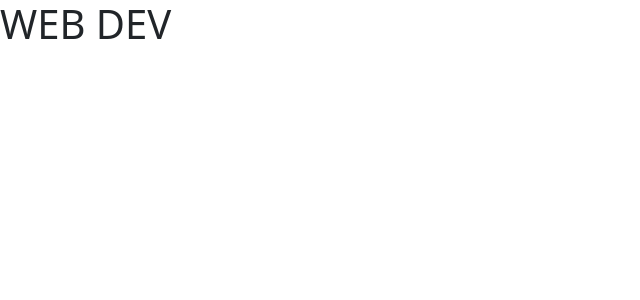
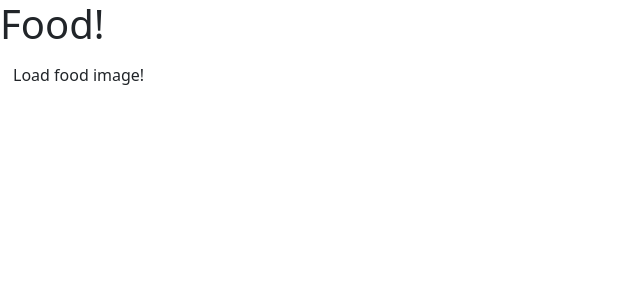
Before and after one commit to hen-chen/Foodstagram, a React (Vite) app: page / in a window 1280 px wide. Shown: the top 300 px of the page, without its empty margins (0-640 px from the left). Built offline with nearby package versions, Linux system fonts and the light colour scheme.

Commit message:
food button

```diff
--- a/frontend/src/App.js
+++ b/frontend/src/App.js
@@ -1,8 +1,22 @@
-import React from 'react'
+import React, { useState } from 'react'
 
-const App = () => (
-  <>
-    <h1> WEB DEV </h1>
-  </>
-)
+const App = () => {
+  const [image, setImage] = useState(null)
+
+  return (
+    <>
+      <h1> Food! </h1>
+      <button className="btn" onClick={() => {
+        fetch('https://foodish-api.herokuapp.com/api/')
+          .then(res => res.json())
+          .then(({ image }) => {
+            setImage(image)
+          })
+      }}>
+        Load food image!
+      </button>
+      <img src={image} />
+    </>
+  )
+}
 export default App
```
